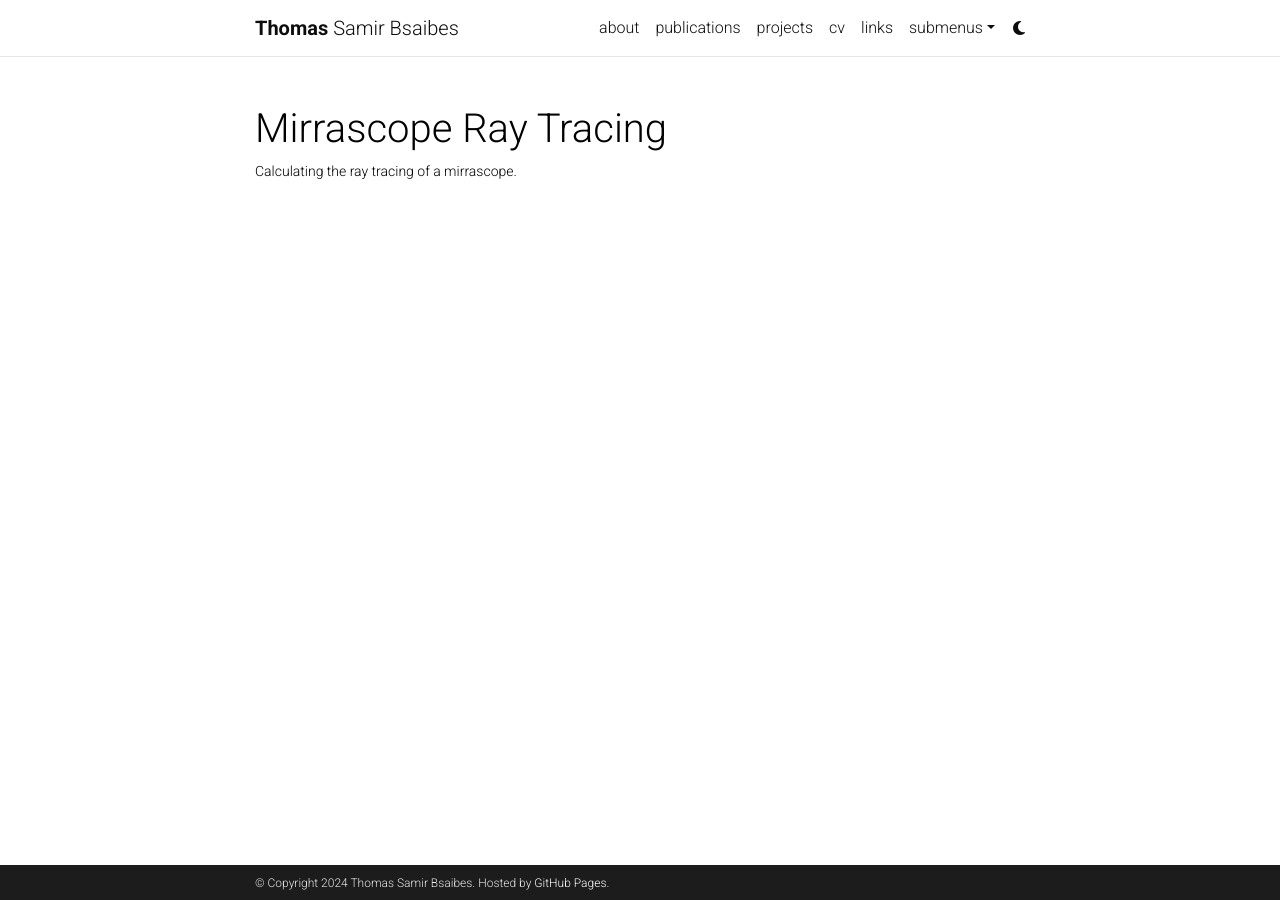
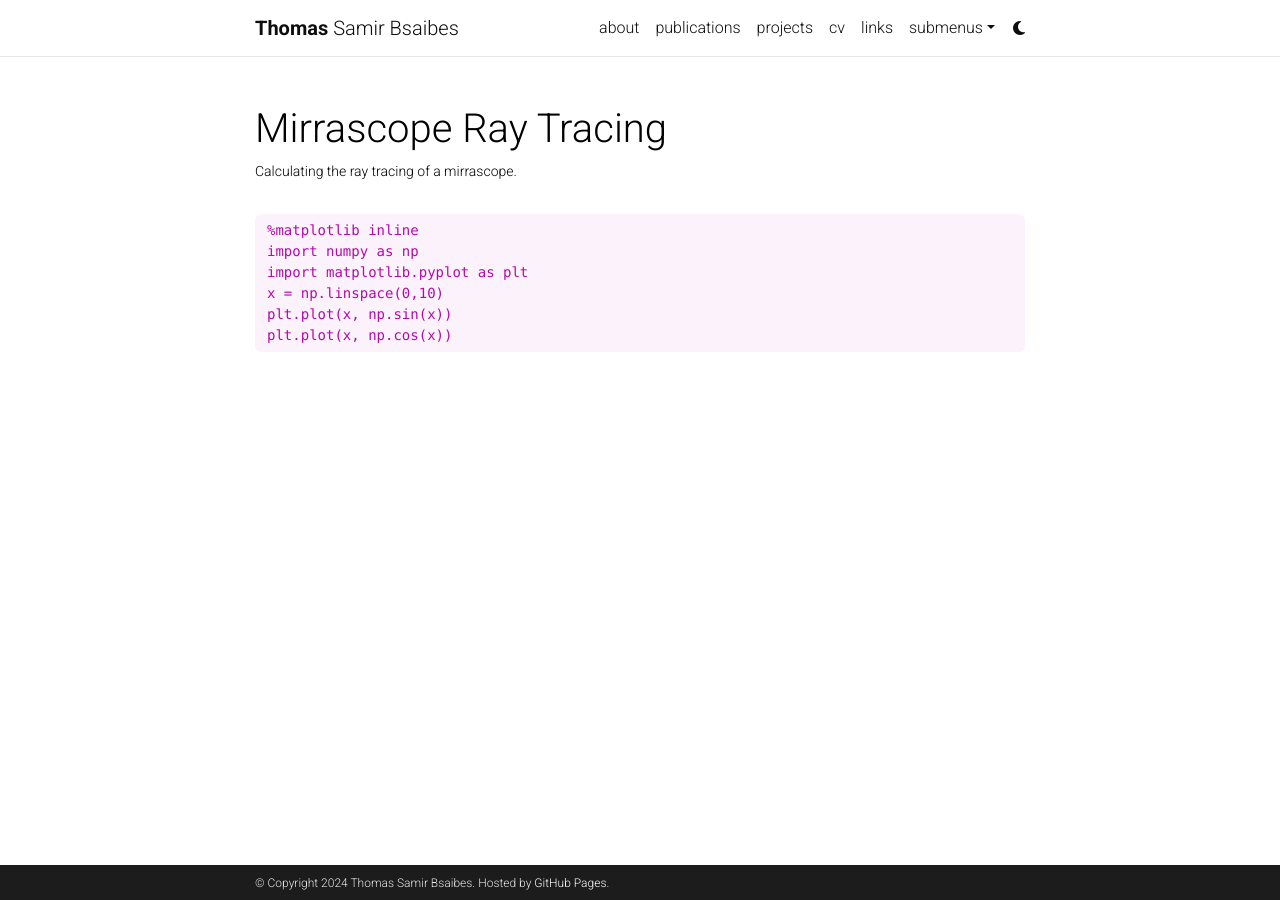
Before and after one commit to BsaibesT/bsaibest.github.io, a Jekyll site: the page built from _projects/8_project.md, in a window 1280 px wide. Built offline with Jekyll 4.4.1, drawn with Linux system fonts in a browser that asks for light colours; comment, search, counter and statistics services are not loaded; a style sheet for code colours, icons or effects is not loaded.

Commit message:
Update 8_project.md

```diff
--- a/_projects/8_project.md
+++ b/_projects/8_project.md
@@ -47,4 +47,13 @@ category: fun
 <div class="thebe-activate"></div>
 <div class="thebe-status"></div>
 
+<pre data-executable="true" data-language="python">
+%matplotlib inline
+import numpy as np
+import matplotlib.pyplot as plt
+x = np.linspace(0,10)
+plt.plot(x, np.sin(x))
+plt.plot(x, np.cos(x))
+</pre>
+
 <!-- <pre data-executable="true" data-language="python">print("Hello!")</pre> -->
```
